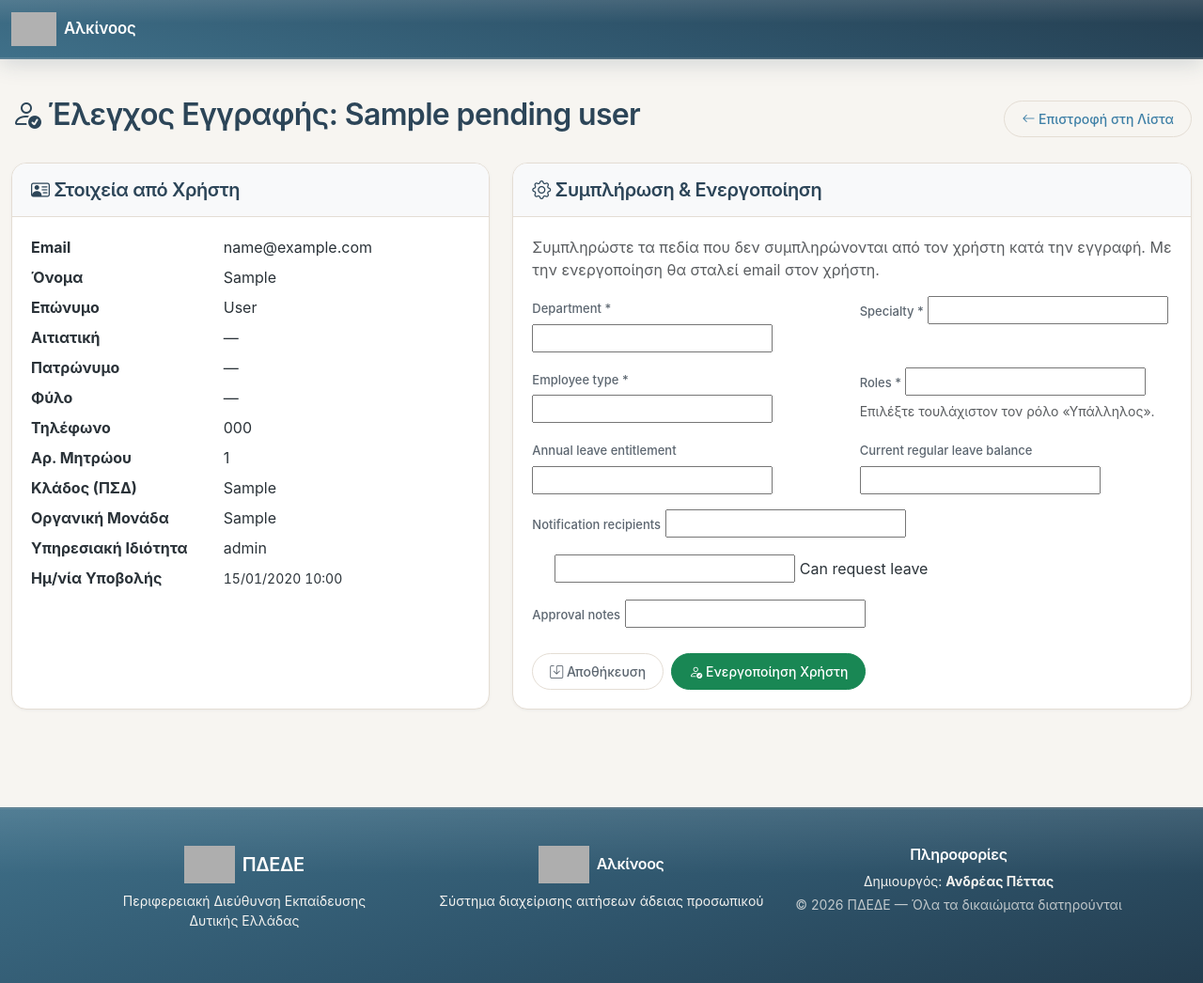
After one commit to apettas/adeies5, a Django app: template templates/accounts/pending_user_registration_review.html in a window 1280 px wide. The commit adds this page. Shown: the whole page at 94% size. Run offline with Django 5.2, Linux system fonts and the light colour scheme; the template is opened without the code that fills it: most values are stand-ins (such as "Sample title", 1, 10 or a date in 2020); form fields are guessed from the names that the template uses; some libraries are stand-ins or nearby versions; grey boxes are pictures that could not be loaded.

Commit message:
feat: add handler workflow for pending user registrations
Let leave handlers review new sign-ups, acknowledge alerts on the dashboard, complete missing user fields, and activate accounts with email notification.

Co-authored-by: Cursor <cursoragent@cursor.com>

```diff
--- a/accounts/views.py
+++ b/accounts/views.py
@@ -91,6 +91,9 @@ class CompleteSSORegistrationView(FormView):
             apply_gsn_branch_specialty(user)
             # Παραμένει PENDING — θα το εγκρίνει ο χειριστής
             user.save()
+
+            from accounts.utils.pending_registration_alerts import mark_registration_submitted
+            mark_registration_submitted(user)
 
             import logging
             logger = logging.getLogger(__name__)
@@ -298,6 +301,8 @@ def register_view(request):
         if form.is_valid():
             try:
                 user = form.save()
+                from accounts.utils.pending_registration_alerts import mark_registration_submitted
+                mark_registration_submitted(user)
                 import logging
                 logger = logging.getLogger(__name__)
                 logger.info(f"New user registered: {user.email}")
--- a/leaves/context_processors.py
+++ b/leaves/context_processors.py
@@ -12,4 +12,7 @@ def role_switcher(request):
     if not hasattr(request, 'user') or not request.user.is_authenticated:
         return ctx
     ctx['role_nav_items'] = get_role_nav_items(request.user, request)
+    if request.user.is_leave_handler:
+        from accounts.utils.pending_registration_alerts import get_pending_registrations_queryset
+        ctx['pending_registration_count'] = get_pending_registrations_queryset().count()
     return ctx
--- a/leaves/views.py
+++ b/leaves/views.py
@@ -910,6 +910,10 @@ class HandlerDashboardView(LoginRequiredMixin, RoleDashboardMixin, DashboardFilt
         context['document_submission_alerts'] = get_pending_document_submission_alerts(self.request.user)
         context['document_submission_alert_count'] = len(context['document_submission_alerts'])
 
+        from accounts.utils.pending_registration_alerts import get_pending_registration_alerts
+        context['pending_registration_alerts'] = get_pending_registration_alerts(self.request.user)
+        context['pending_registration_alert_count'] = len(context['pending_registration_alerts'])
+
         # Add today's date for protocol forms
         context['today'] = timezone.now().date()
 
--- /dev/null
+++ b/templates/accounts/pending_user_registration_review.html
@@ -0,0 +1,144 @@
+{% extends 'base.html' %}
+
+{% block title %}Έλεγχος Εγγραφής — {{ pending_user.get_full_name }} - Αλκίνοος{% endblock %}
+
+{% block content %}
+<div class="row mt-4">
+    <div class="col-12">
+        <div class="d-flex justify-content-between align-items-center mb-4">
+            <h2><i class="bi bi-person-check"></i> Έλεγχος Εγγραφής: {{ pending_user.get_full_name }}</h2>
+            <a href="{% url 'leaves:pending_user_registrations' %}" class="btn btn-outline-primary">
+                <i class="bi bi-arrow-left"></i> Επιστροφή στη Λίστα
+            </a>
+        </div>
+    </div>
+</div>
+
+<div class="row">
+    <div class="col-lg-5 mb-4">
+        <div class="card h-100">
+            <div class="card-header bg-light">
+                <h5 class="mb-0"><i class="bi bi-person-vcard"></i> Στοιχεία από Χρήστη</h5>
+            </div>
+            <div class="card-body">
+                <dl class="row mb-0">
+                    <dt class="col-sm-5">Email</dt>
+                    <dd class="col-sm-7">{{ pending_user.email }}</dd>
+
+                    <dt class="col-sm-5">Όνομα</dt>
+                    <dd class="col-sm-7">{{ pending_user.first_name }}</dd>
+
+                    <dt class="col-sm-5">Επώνυμο</dt>
+                    <dd class="col-sm-7">{{ pending_user.last_name }}</dd>
+
+                    <dt class="col-sm-5">Αιτιατική</dt>
+                    <dd class="col-sm-7">{{ pending_user.name_accusative|default:"—" }}</dd>
+
+                    <dt class="col-sm-5">Πατρώνυμο</dt>
+                    <dd class="col-sm-7">{{ pending_user.father_name|default:"—" }}</dd>
+
+                    <dt class="col-sm-5">Φύλο</dt>
+                    <dd class="col-sm-7">{{ pending_user.get_gender_display|default:"—" }}</dd>
+
+                    <dt class="col-sm-5">Τηλέφωνο</dt>
+                    <dd class="col-sm-7">{{ pending_user.phone1|default:"—" }}</dd>
+
+                    <dt class="col-sm-5">Αρ. Μητρώου</dt>
+                    <dd class="col-sm-7">{{ pending_user.employee_number|default:"—" }}</dd>
+
+                    <dt class="col-sm-5">Κλάδος (ΠΣΔ)</dt>
+                    <dd class="col-sm-7">{{ pending_user.gsn_branch|default:"—" }}</dd>
+
+                    <dt class="col-sm-5">Οργανική Μονάδα</dt>
+                    <dd class="col-sm-7">{{ pending_user.sso_organizational_unit|default:"—" }}</dd>
+
+                    <dt class="col-sm-5">Υπηρεσιακή Ιδιότητα</dt>
+                    <dd class="col-sm-7">{{ pending_user.role_description|default:"—" }}</dd>
+
+                    <dt class="col-sm-5">Ημ/νία Υποβολής</dt>
+                    <dd class="col-sm-7">
+                        {% if pending_user.registration_submitted_at %}
+                            <span class="date-greek">{{ pending_user.registration_submitted_at|date:"d/m/Y H:i" }}</span>
+                        {% else %}
+                            —
+                        {% endif %}
+                    </dd>
+                </dl>
+            </div>
+        </div>
+    </div>
+
+    <div class="col-lg-7 mb-4">
+        <div class="card">
+            <div class="card-header bg-light">
+                <h5 class="mb-0"><i class="bi bi-gear"></i> Συμπλήρωση &amp; Ενεργοποίηση</h5>
+            </div>
+            <div class="card-body">
+                <p class="text-muted">
+                    Συμπληρώστε τα πεδία που δεν συμπληρώνονται από τον χρήστη κατά την εγγραφή.
+                    Με την ενεργοποίηση θα σταλεί email στον χρήστη.
+                </p>
+                <form method="post">
+                    {% csrf_token %}
+                    <div class="row g-3">
+                        <div class="col-md-6">
+                            <label class="form-label" for="{{ form.department.id_for_label }}">{{ form.department.label }} *</label>
+                            {{ form.department }}
+                            {% if form.department.errors %}<div class="text-danger small">{{ form.department.errors }}</div>{% endif %}
+                        </div>
+                        <div class="col-md-6">
+                            <label class="form-label" for="{{ form.specialty.id_for_label }}">{{ form.specialty.label }} *</label>
+                            {{ form.specialty }}
+                            {% if form.specialty.errors %}<div class="text-danger small">{{ form.specialty.errors }}</div>{% endif %}
+                        </div>
+                        <div class="col-md-6">
+                            <label class="form-label" for="{{ form.employee_type.id_for_label }}">{{ form.employee_type.label }} *</label>
+                            {{ form.employee_type }}
+                            {% if form.employee_type.errors %}<div class="text-danger small">{{ form.employee_type.errors }}</div>{% endif %}
+                        </div>
+                        <div class="col-md-6">
+                            <label class="form-label" for="{{ form.roles.id_for_label }}">{{ form.roles.label }} *</label>
+                            {{ form.roles }}
+                            <div class="form-text">Επιλέξτε τουλάχιστον τον ρόλο «Υπάλληλος».</div>
+                            {% if form.roles.errors %}<div class="text-danger small">{{ form.roles.errors }}</div>{% endif %}
+                        </div>
+                        <div class="col-md-6">
+                            <label class="form-label" for="{{ form.annual_leave_entitlement.id_for_label }}">{{ form.annual_leave_entitlement.label }}</label>
+                            {{ form.annual_leave_entitlement }}
+                        </div>
+                        <div class="col-md-6">
+                            <label class="form-label" for="{{ form.current_regular_leave_balance.id_for_label }}">{{ form.current_regular_leave_balance.label }}</label>
+                            {{ form.current_regular_leave_balance }}
+                        </div>
+                        <div class="col-12">
+                            <label class="form-label" for="{{ form.notification_recipients.id_for_label }}">{{ form.notification_recipients.label }}</label>
+                            {{ form.notification_recipients }}
+                        </div>
+                        <div class="col-12">
+                            <div class="form-check">
+                                {{ form.can_request_leave }}
+                                <label class="form-check-label" for="{{ form.can_request_leave.id_for_label }}">
+                                    {{ form.can_request_leave.label }}
+                                </label>
+                            </div>
+                        </div>
+                        <div class="col-12">
+                            <label class="form-label" for="{{ form.approval_notes.id_for_label }}">{{ form.approval_notes.label }}</label>
+                            {{ form.approval_notes }}
+                        </div>
+                    </div>
+                    <div class="d-flex gap-2 mt-4">
+                        <button type="submit" name="action" value="save" class="btn btn-outline-secondary">
+                            <i class="bi bi-save"></i> Αποθήκευση
+                        </button>
+                        <button type="submit" name="action" value="activate" class="btn btn-success"
+                                onclick="return confirm('Ενεργοποίηση λογαριασμού; Θα σταλεί email στον χρήστη.');">
+                            <i class="bi bi-person-check"></i> Ενεργοποίηση Χρήστη
+                        </button>
+                    </div>
+                </form>
+            </div>
+        </div>
+    </div>
+</div>
+{% endblock %}
--- a/templates/base.html
+++ b/templates/base.html
@@ -83,6 +83,16 @@
                     <li class="nav-item">
                         <a class="nav-link" href="{% url 'leaves:base_data_index' %}">
                             <i class="bi bi-database-gear"></i> Στοιχεία Βάσης
+                        </a>
+                    </li>
+                    <li class="nav-item">
+                        <a class="nav-link position-relative" href="{% url 'leaves:pending_user_registrations' %}">
+                            <i class="bi bi-person-plus"></i> Νέες Εγγραφές Χρηστών
+                            {% if pending_registration_count %}
+                            <span class="position-absolute top-0 start-100 translate-middle badge rounded-pill bg-danger">
+                                {{ pending_registration_count }}
+                            </span>
+                            {% endif %}
                         </a>
                     </li>
                     {% endif %}
```
Also changed, not shown: accounts/admin.py (+9 -1 lines), accounts/forms.py (+57 -0 lines), accounts/handler_registration_views.py (added, +109 -0 lines), accounts/models.py (+32 -0 lines), accounts/tests/test_pending_registration.py (added, +113 -0 lines), accounts/utils/pending_registration_alerts.py (added, +38 -0 lines), leaves/urls.py (+16 -0 lines), templates/accounts/pending_user_registrations_list.html (added, +93 -0 lines), templates/leaves/handler_dashboard.html (+34 -0 lines), accounts/migrations/0041_pending_registration_workflow.py (added), accounts/utils/__init__.py (added).
